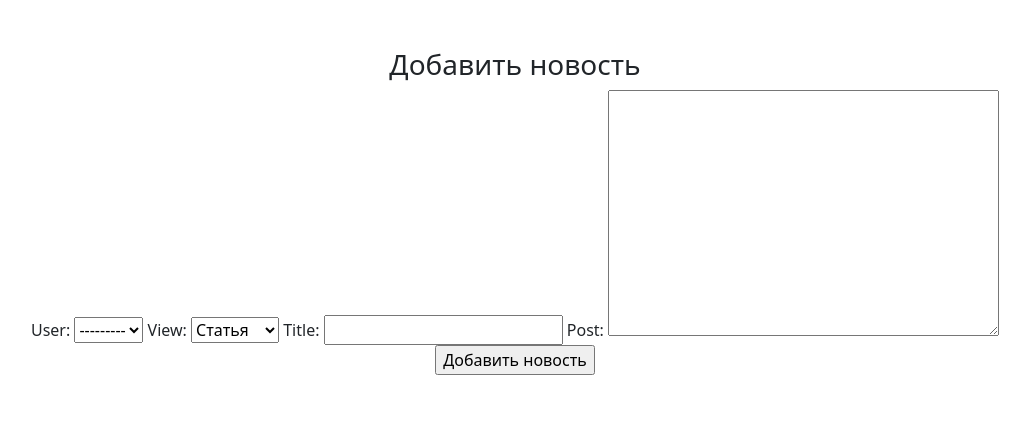
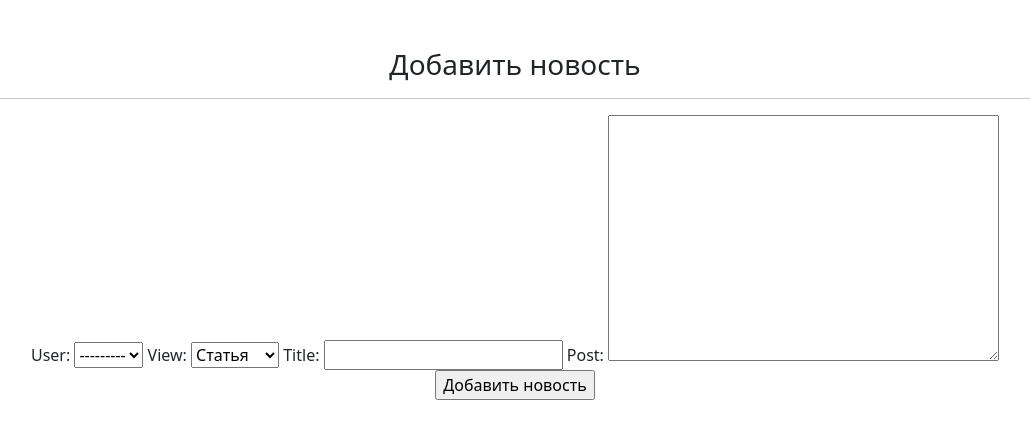
Before and after one commit to Sengshi/NewsPapper, a Django app: page /news/add/ in a window 1280 px wide. Shown: the part 56-495 px from the top of the page, without its empty margins (125-1155 px from the left). Run offline with Django 4.2, Linux system fonts and the light colour scheme; data comes from the database, SQL or seed files in the repository; some libraries are stand-ins or nearby versions.

Commit message:
Complete D4.4

```diff
--- a/templates/post_add.html
+++ b/templates/post_add.html
@@ -8,9 +8,10 @@
 
 {% block content %}
 <h3>Добавить новость</h3>
-<form method="POST">
+<hr>
+<form method="POST" class="form-example">
     {% csrf_token %}
-    {{ form }} <!-- Теперь нам нужна только готовая форма и кнопка -->
+    {{ form }}
     <input type="submit" value="Добавить новость">
 </form>
 {% endblock content %}
```
